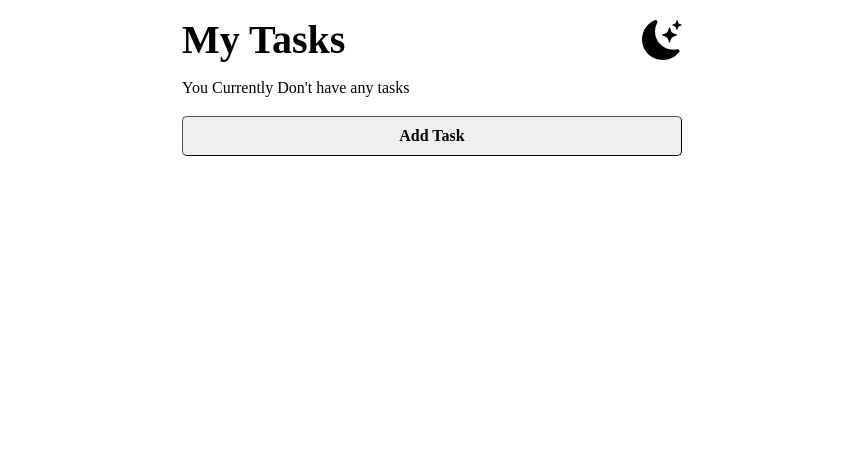
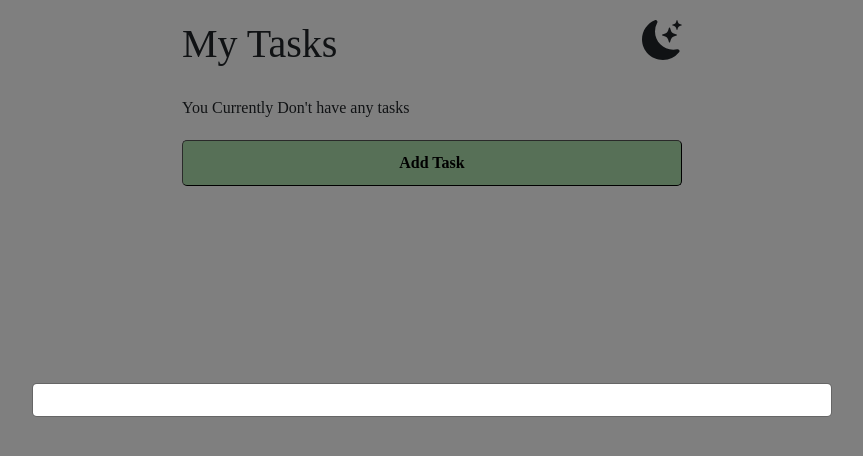
Before and after one commit to Siar416/todo-app, a React (Create React App) app: page / in a window 1280 px wide. Both pictures are taken after a click on the button "Add Task". Shown: the top 456 px of the page, without its empty margins (208-1071 px from the left). Built offline with nearby package versions, Linux system fonts and the light colour scheme; a web font is replaced by a local one.

Commit message:
Created a colors file in partials folder. Installed react bootstrap to create modal

```diff
--- a/package.json
+++ b/package.json
@@ -6,7 +6,9 @@
     "@testing-library/jest-dom": "^5.16.4",
     "@testing-library/react": "^13.3.0",
     "@testing-library/user-event": "^13.5.0",
+    "bootstrap": "^5.1.3",
     "react": "^18.2.0",
+    "react-bootstrap": "^2.4.0",
     "react-dom": "^18.2.0",
     "react-icons": "^4.4.0",
     "react-scripts": "5.0.1",
--- a/src/App.js
+++ b/src/App.js
@@ -1,15 +1,20 @@
 import "./global.scss";
+
+import { useState } from "react";
 
 import Title from "./components/Title/Title";
 import Tasks from "./components/Tasks/Tasks";
 import TaskBtn from "./components/TaskBtn/TaskBtn";
+import FormModal from "./components/FormModal/FormModal";
 
 function App() {
+  const [isOpen, setIsOpen] = useState(false);
   return (
     <div className="App">
       <Title />
       <Tasks />
-      <TaskBtn />
+      <TaskBtn setIsOpen={setIsOpen} />
+      {isOpen && <FormModal isOpen={() => setIsOpen()} />}
     </div>
   );
 }
--- /dev/null
+++ b/src/components/FormModal/FormModal.jsx
@@ -0,0 +1,20 @@
+import "./FormModal.scss";
+import "bootstrap/dist/css/bootstrap.min.css";
+
+import { Modal } from "react-bootstrap";
+
+const FormModal = ({ isOpen }) => {
+  return (
+    <Modal
+      show={isOpen}
+      onHide={isOpen}
+      size="lg"
+      aria-labelledby="contained-modal-title-vcenter"
+      centered
+    >
+      <Modal.Body>{/* Need to place a form in here */}</Modal.Body>
+    </Modal>
+  );
+};
+
+export default FormModal;
--- a/src/components/TaskBtn/TaskBtn.jsx
+++ b/src/components/TaskBtn/TaskBtn.jsx
@@ -1,9 +1,14 @@
+import { useState } from "react";
 import "./TaskBtn.scss";
 
-const TaskBtn = () => {
+const TaskBtn = ({ setIsOpen }) => {
+  // const [isOpen, setIsOpen] = useState(false);
+
   return (
     <div className="TaskBtn">
-      <button className="TaskBtn__btn">Add Task</button>
+      <button className="TaskBtn__btn" onClick={() => setIsOpen(true)}>
+        Add Task
+      </button>
     </div>
   );
 };
--- a/src/components/TaskBtn/TaskBtn.scss
+++ b/src/components/TaskBtn/TaskBtn.scss
@@ -1,5 +1,6 @@
-@use "../../styles/partials/resets";
-@use "../../styles/partials/fonts";
+@use "../../styles/partials/resets" as *;
+@use "../../styles/partials/fonts" as *;
+@use "../../styles/partials/colors" as *;
 
 .TaskBtn {
 
@@ -12,5 +13,6 @@
         border-radius: .3125rem;
         border-width: .0625rem;
         padding: .625rem;
+        background-color: $btn-background-color;
     }
 }
--- a/src/components/Title/Title.scss
+++ b/src/components/Title/Title.scss
@@ -1,5 +1,5 @@
-@use "../../styles/partials/resets";
-@use "../../styles/partials/fonts";
+@use "../../styles/partials/resets" as *;
+@use "../../styles/partials/fonts" as *;
 
 .title {
     font-family: 'Arima', cursive;
--- /dev/null
+++ b/src/styles/partials/_colors.scss
@@ -0,0 +1 @@
+$btn-background-color: #AFE1AF;
```
Also changed, not shown: src/components/FormModal/FormModal.scss (added), 1 other file (tests, documents, lock files or other folders).
